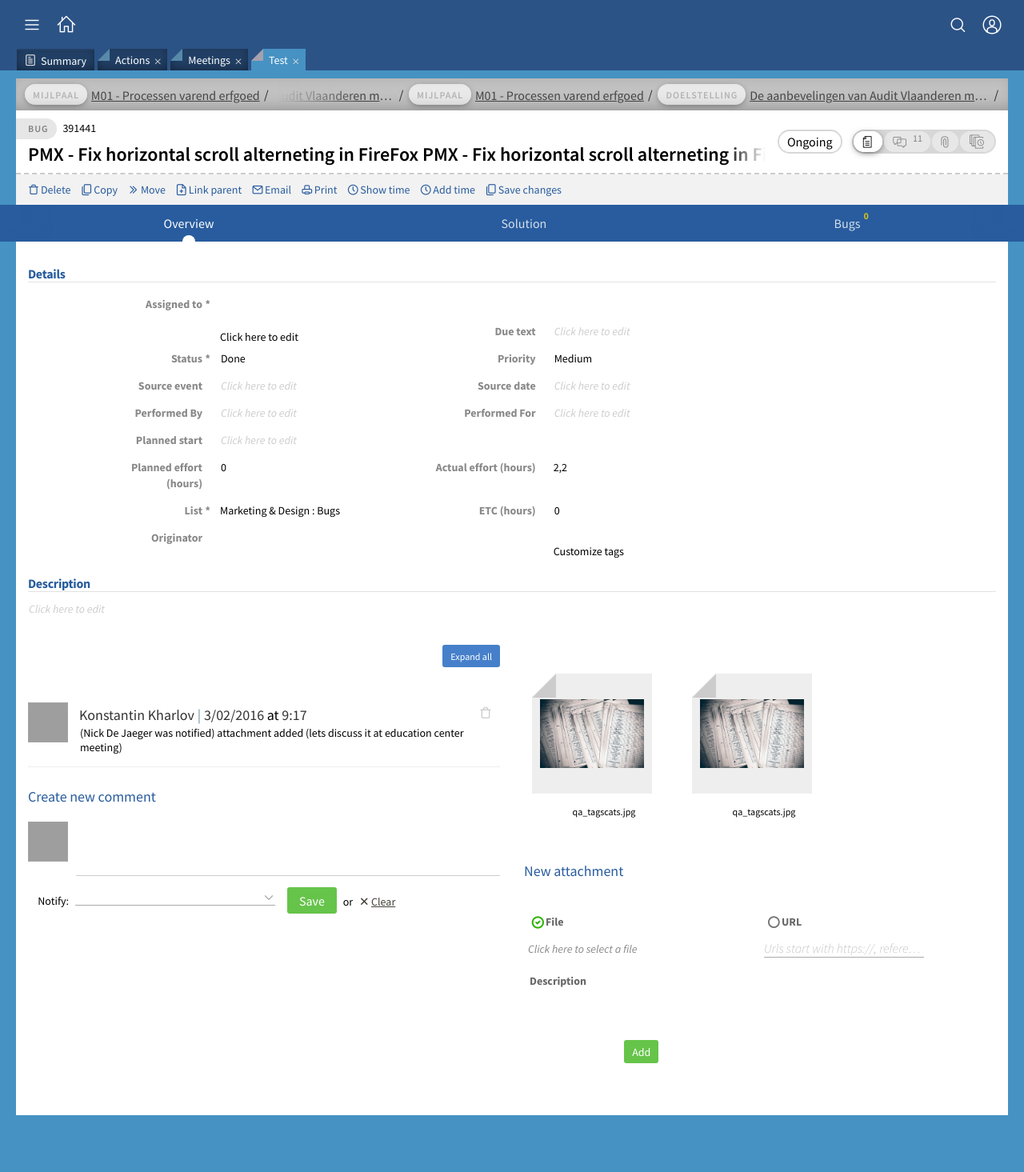
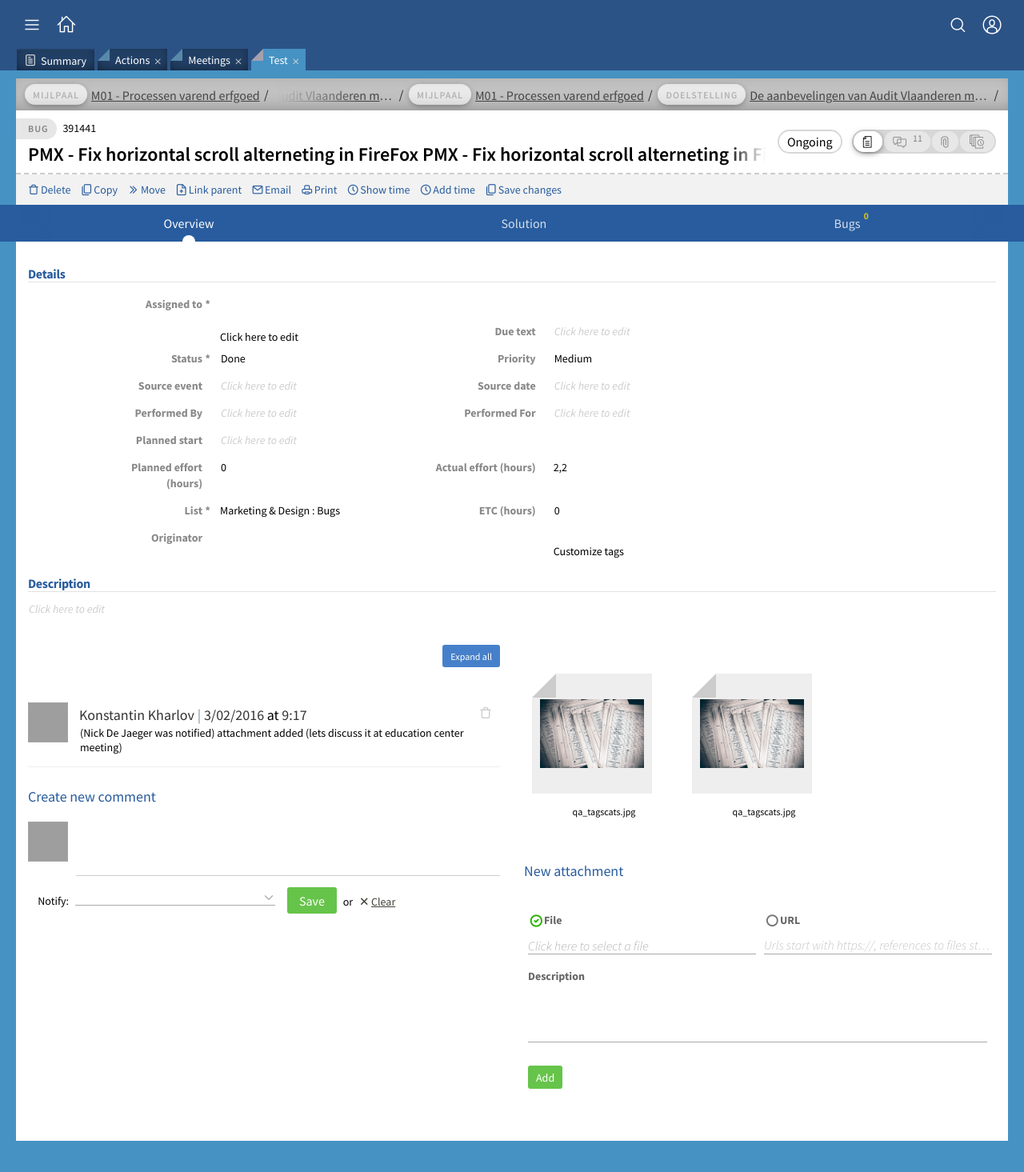
Before and after one commit to lordblendi/tracker-mockup, a Jekyll site: the page built from pages/pmx-present.html, in a window 1280 px wide. Shown: the top 1465 px of the page at 80% size. Built offline with Jekyll 4.4.1, drawn with Linux system fonts in a browser that asks for light colours; nearby versions of some CDN libraries; comment, search, counter and statistics services are not loaded; grey boxes are pictures that could not be loaded.

Commit message:
update comments/attachments page

```diff
--- a/_includes/blocks/old-pmx-item-detail.html
+++ b/_includes/blocks/old-pmx-item-detail.html
@@ -290,7 +290,6 @@
                       	        </dd>
                       	        <dd class="clear">&nbsp;</dd>
 
-                      	        <dt class="label">&nbsp;</dt>
                       	        <dd class="value">
                       	            <p class="hasbuttons">
                       	                <a class="button save" tabindex="-1">
--- a/sass/old-pmx-temp.scss
+++ b/sass/old-pmx-temp.scss
@@ -159,3 +159,44 @@ sup {
 .radio {
   height: 20px;
 }
+
+
+.item-detail #item_upload_wrapper.newgrid dl dt.label,
+.item-detail #item_upload_wrapper.newgrid dl dt.largelabel,
+.item-detail #item_upload_wrapper.newgrid dl dd.largevalue,
+.item-detail #item_upload_wrapper.newgrid dl dd.value {
+  width: 100%;
+  margin: 0;
+}
+.item-detail #item_upload_wrapper.newgrid dl dd.value input.text.wide,
+.item-detail #item_upload_wrapper.newgrid dl dd.valuetextarea.wide,
+.item-detail #item_upload_wrapper.newgrid dl dd.value select.wide {
+  width: 100%;
+}
+.item-detail #item_upload_wrapper dl dt.label {
+  color: #666;
+  text-align: left;
+  width: 100%;
+  margin: 0;
+  padding: 5px;
+}
+
+.item-detail #item_upload_wrapper.newgrid dl dd.value .addcontent.fixed {
+  border: 0;
+  color: #b0b0b0;
+  font-style: italic;
+  display: block;
+  font-weight: normal;
+  cursor: pointer;
+  font-size: 16px;
+  font-weight: 300;
+  border-bottom: 1px solid #AAA;
+  line-height: normal;
+  white-space: nowrap;
+  overflow: hidden;
+  text-overflow: ellipsis;
+}
+
+.item-detail #item_upload_wrapper.newgrid dl dd.value textarea.full {
+  border-bottom: 1px solid #AAA;
+}
```
